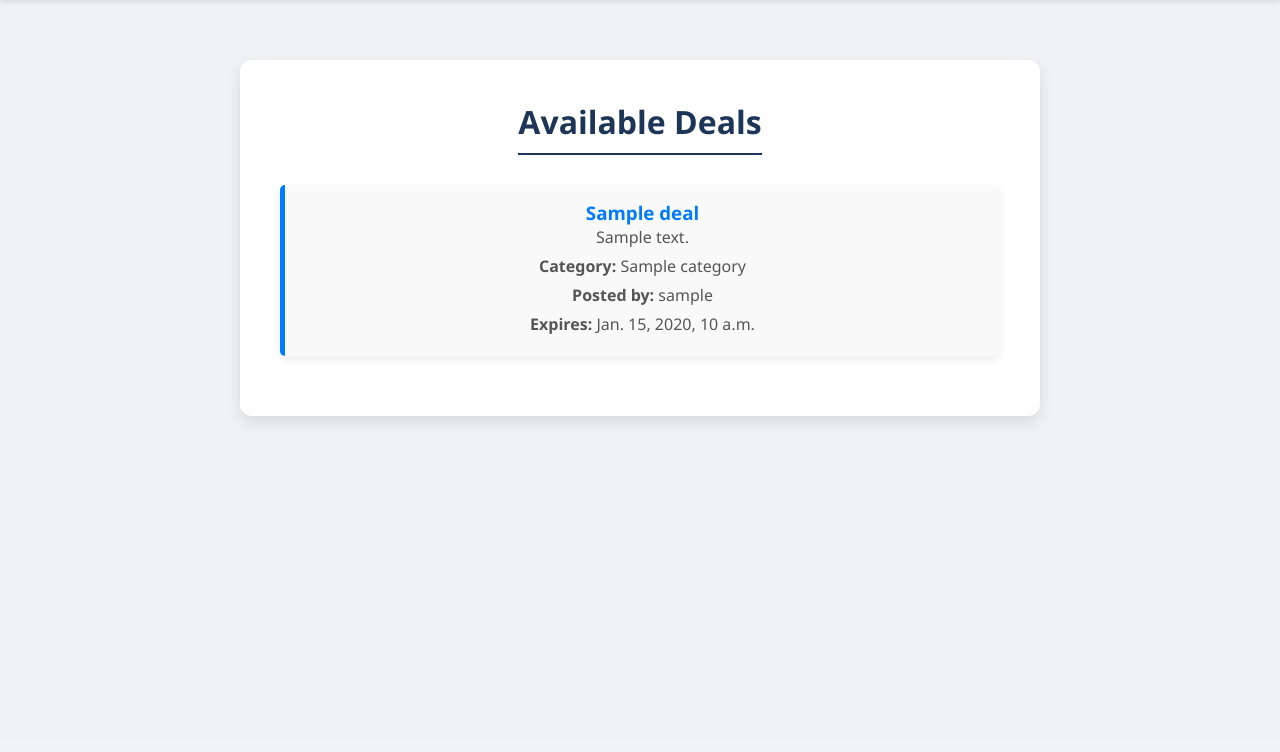
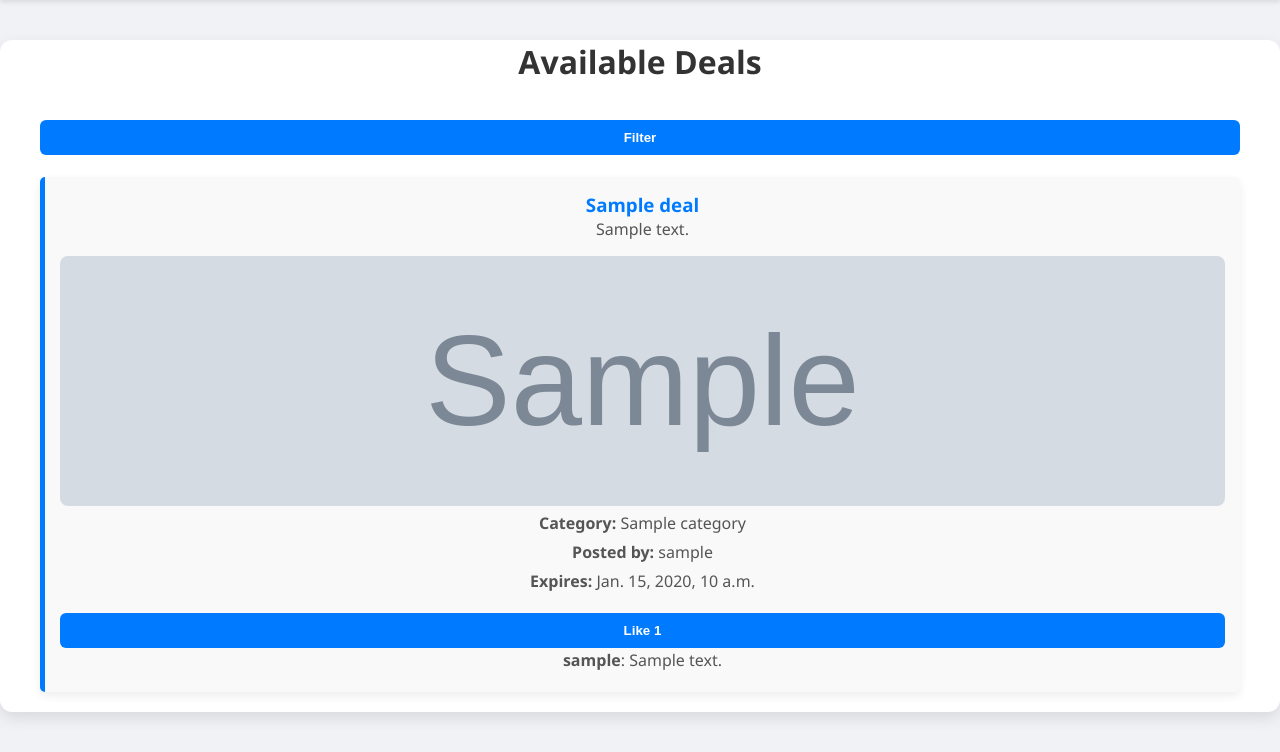
Before and after one commit to Abdbadarneh-cs/Community-Deal-Website, a Django app: template deals/templates/deals/index.html in a window 1280 px wide. Shown: the part 60-812 px from the top of the page. Before the commit the page ends 484 px from the top, so only its background shows below. Run offline with Django 5.2, Linux system fonts and the light colour scheme; the template is opened without the code that fills it: most values are stand-ins (such as "Sample title", 1, 10 or a date in 2020); grey boxes marked "Sample" are stand-in pictures.

Commit message:
Add likes and comments

```diff
--- a/deals/static/deals/style.css
+++ b/deals/static/deals/style.css
@@ -9,6 +9,7 @@
     font-family: 'Segoe UI', sans-serif;
     background-color: #f5f7fa;
     color: #333;
+    padding: 0 20px;
 }
 
 .navbar {
@@ -38,22 +39,11 @@
     text-decoration: underline;
 }
 
-.container {
-    max-width: 1000px;
-    margin: 40px auto;
-    padding: 0 20px;
-    text-align: center;
-}
-
-.container h1 {
-    text-align: center;
-    color: #1d3557;
-    font-size: 32px;
-    margin-bottom: 30px;
-    border-bottom: 2px solid #1d3557;
-    display: inline-block;
-    padding-bottom: 10px;
-}
+/* .deal-grid {
+    display: flex;
+    flex-direction: column;
+    gap: 25px;
+} */
 
 .deal-grid {
     display: grid;
@@ -569,3 +559,44 @@
     text-decoration: none;
     font-weight: bold;
 }
+
+.action-btn{
+    margin-top: 15px;
+    width: 100%;
+    padding: 10px;
+    background-color: #007bff;
+    color: white;
+    border: none;
+    border-radius: 6px;
+    font-weight: bold;
+    cursor: pointer;
+}
+
+.deal-card img {
+    width: 100%;
+    height: auto;
+    max-height: 250px;
+    object-fit: cover;
+    border-radius: 8px;
+    margin-top: 10px;
+}
+
+
+
+.home-container {
+    max-width: 1400px;
+    margin: 40px auto;
+    padding: 0 40px;
+    text-align: center;
+}
+
+/* comment*/
+.comments-section {
+    background: #f9f9f9;
+    padding: 10px;
+    border-radius: 6px;
+    margin-top: 10px;
+}
+.comments-section p {
+    margin: 5px 0;
+}
--- a/deals/templates/deals/add_deal.html
+++ b/deals/templates/deals/add_deal.html
@@ -54,7 +54,7 @@
             <div class="form-group">
                 {% for deal in deals %}
                     {% if deal.image %}
-                        <img src="{{ deal.image.url }}" alt="deal image">
+                        <img src="{{ deal.image.url }}" alt="deal image" class="deal-image">
                     {% endif %}
                 {% endfor %}
 
--- a/deals/templates/deals/index.html
+++ b/deals/templates/deals/index.html
@@ -1,3 +1,4 @@
+{% load custom_filters %}
 {% load static %}
 <!DOCTYPE html>
 <html lang="en">
@@ -10,10 +11,16 @@
 
     {% include 'deals/navbar.html' %}
 
+    <div class="container home-container">
 
+        <h1>Available Deals</h1>
 
-    <div class="container">
-        <h1>Available Deals</h1>
+        <form method="GET" class="filter-form">
+            {{ form.as_p }}
+            <br>
+            <button type="submit" class="action-btn">Filter</button>
+        </form>
+        <br>
 
         {% if deals %}
             <div class="deal-grid">
@@ -21,9 +28,42 @@
                     <div class="deal-card">
                         <h3>{{ deal.title }}</h3>
                         <p>{{ deal.description }}</p>
+
+                        {% if deal.image %}
+                            <img src="{{ deal.image.url }}" alt="deal image" class="deal-image">
+                        {% endif %}
+
                         <p><strong>Category:</strong> {{ deal.category.name }}</p>
                         <p><strong>Posted by:</strong> {{ deal.owner.username }}</p>
                         <p><strong>Expires:</strong> {{ deal.expiration_date }}</p>
+
+                        <div class="deal_actions">
+                            <!-- like  -->
+                            <form method="POST" action="{% url 'like_deal' deal.id %}">
+                                {% csrf_token %}
+                                <button type="submit" class="action-btn">Like {{ deal.likes.count }}</button>
+                            </form>
+
+                            <!-- comments  -->
+                            <div class="comments">
+                                {% for comment in deal.comments.all %}
+                                    <p><strong>{{ comment.user.username }}</strong>: {{ comment.content }}</p>
+                                {% empty %}
+                                    <p>No comments yet.</p>
+                                {% endfor %}
+                            </div>
+
+                            <!-- Add comment -->
+                            {% if user.is_authenticated %}
+                                <form method="POST" action="">
+                                    {% csrf_token %}
+                                    {{ comment_forms|dict_get:deal.id }}
+                                    <input type="hidden" name="deal_id" value="{{ deal.id }}">
+                                    <button type="submit">Comment</button>
+                                </form>
+                            {% endif %}
+                        </div>
+
                     </div>
                 {% endfor %}
             </div>
@@ -31,7 +71,5 @@
             <p class="no-deals">No deals available right now.</p>
         {% endif %}
     </div>
-
-
 </body>
 </html>
--- a/deals_project/settings.py
+++ b/deals_project/settings.py
@@ -182,10 +182,8 @@
     }
 }
 import os
-
 MEDIA_URL = '/media/'
-MEDIA_ROOT = os.path.join(BASE_DIR, 'media')
-
+MEDIA_ROOT = os.path.join(BASE_DIR,'media')
 
 import logging
 
--- a/deals_project/urls.py
+++ b/deals_project/urls.py
@@ -24,6 +24,6 @@
     path('accounts/', include('allauth.urls')),
     path('', include('deals.urls')),
 
-]
-if settings.DEBUG:
-    urlpatterns += static(settings.MEDIA_URL, document_root=settings.MEDIA_ROOT)
+]+ static(settings.MEDIA_URL, document_root=settings.MEDIA_ROOT)
+# if settings.DEBUG:
+#     urlpatterns += static(settings.MEDIA_URL, document_root=settings.MEDIA_ROOT)
```
Also changed, not shown: deals/forms.py (+20 -1 lines), deals/models.py (+18 -1 lines), deals/templatetags/custom_filters.py (added, +7 -0 lines), deals/urls.py (+6 -2 lines), deals/views.py (+51 -8 lines), db.sqlite3, deals/migrations/0003_category_descr.py (added), deals/migrations/0004_remove_category_descr_like.py (added), deals/migrations/0005_alter_like_deal.py (added), deals/migrations/0006_comment.py (added), deals/migrations/0007_alter_comment_deal.py (added), deals/templatetags/init__.py (added), media/images/AI-Beginners-1200x900.png (added), media/images/AI-Beginners-1200x900_AMxKOlf.png (added), 1 more files. Lines whose indentation alone changed are shown as unchanged.
